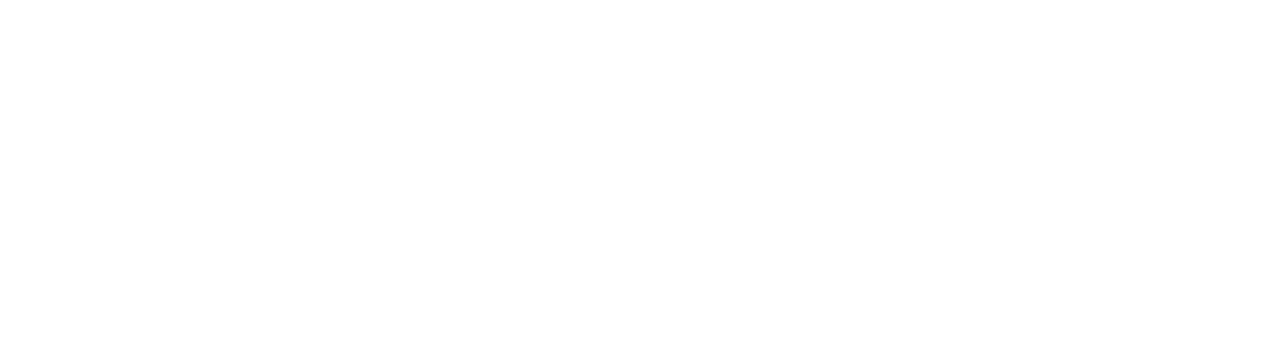
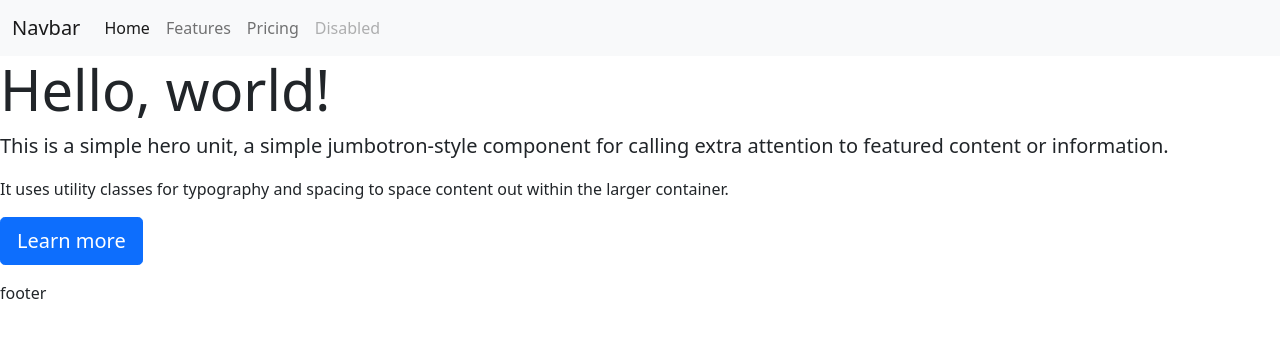
Before and after one commit to StevaAlex/portfolio-R, a React (Create React App) app: page / in a window 1280 px wide. Shown: the top 338 px of the page. Built offline with nearby package versions, Linux system fonts and the light colour scheme.

Commit message:
Added basic code for components

```diff
--- a/public/index.html
+++ b/public/index.html
@@ -9,6 +9,7 @@
       name="description"
       content="Web site created using create-react-app"
     />
+    <link href="https://cdn.jsdelivr.net/npm/bootstrap@5.0.2/dist/css/bootstrap.min.css" rel="stylesheet" integrity="sha384-EVSTQN3/azprG1Anm3QDgpJLIm9Nao0Yz1ztcQTwFspd3yD65VohhpuuCOmLASjC" crossorigin="anonymous">
     <link rel="apple-touch-icon" href="%PUBLIC_URL%/logo192.png" />
     <!--
       manifest.json provides metadata used when your web app is installed on a
@@ -24,10 +25,11 @@
       work correctly both with client-side routing and a non-root public URL.
       Learn how to configure a non-root public URL by running `npm run build`.
     -->
-    <title>React App</title>
+    <title>Steva's Portfolio</title>
   </head>
   <body>
     <noscript>You need to enable JavaScript to run this app.</noscript>
+    <script src="https://cdn.jsdelivr.net/npm/bootstrap@5.0.2/dist/js/bootstrap.bundle.min.js" integrity="sha384-MrcW6ZMFYlzcLA8Nl+NtUVF0sA7MsXsP1UyJoMp4YLEuNSfAP+JcXn/tWtIaxVXM" crossorigin="anonymous"></script>
     <div id="root"></div>
     <!--
       This HTML file is a template.
--- a/src/App.js
+++ b/src/App.js
@@ -1,7 +1,9 @@
+import Home from "./components/Home/Home";
 
 function App() {
   return (
     <div className="App">
+      <Home />
     </div>
   );
 }
--- /dev/null
+++ b/src/components/Footer/Footer.js
@@ -0,0 +1,11 @@
+import React from "react";
+
+function Footer() {
+    return (
+        <div>
+            <footer> footer</footer>
+        </div>
+    )
+}
+
+export default Footer;
--- a/src/components/Home/Home.js
+++ b/src/components/Home/Home.js
@@ -0,0 +1,15 @@
+import React from "react";
+import Navbar from "../Navbar/Navbar";
+import Jumbotron from "../Jumbotron/Jumbotron";
+import Footer from "../Footer/Footer";
+function Home() {
+    return (
+        <div>
+            <Navbar />
+            <Jumbotron/>
+            <Footer/>
+        </div>
+    );
+}
+
+export default Home;
--- a/src/components/Jumbotron/Jumbotron.js
+++ b/src/components/Jumbotron/Jumbotron.js
@@ -0,0 +1,17 @@
+import React from "react";
+
+function Jumbotron() {
+    return (
+        <div>
+            <div className="jumbotron">
+                <h1 className="display-4">Hello, world!</h1>
+                <p className="lead">This is a simple hero unit, a simple jumbotron-style component for calling extra attention to featured content or information.</p>
+                    <p>It uses utility classes for typography and spacing to space content out within the larger container.</p>
+                    <p className="lead">
+                        <a className="btn btn-primary btn-lg" href="#" role="button">Learn more</a>
+                    </p>
+            </div>
+        </div>
+    )
+}
+export default Jumbotron;
--- a/src/components/Navbar/Navbar.js
+++ b/src/components/Navbar/Navbar.js
@@ -0,0 +1,23 @@
+import React from "react";
+
+function Navbar () {
+    return (
+<nav className="navbar navbar-expand-lg navbar-light bg-light">
+  <div className="container-fluid">
+    <a className="navbar-brand" href="#">Navbar</a>
+    <button className="navbar-toggler" type="button" data-bs-toggle="collapse" data-bs-target="#navbarNavAltMarkup" aria-controls="navbarNavAltMarkup" aria-expanded="false" aria-label="Toggle navigation">
+      <span className="navbar-toggler-icon"></span>
+    </button>
+    <div className="collapse navbar-collapse" id="navbarNavAltMarkup">
+      <div className="navbar-nav">
+        <a className="nav-link active" aria-current="page" href="#">Home</a>
+        <a className="nav-link" href="#">Features</a>
+        <a className="nav-link" href="#">Pricing</a>
+        <a className="nav-link disabled" href="#" tabIndex="-1" aria-disabled="true">Disabled</a>
+      </div>
+    </div>
+  </div>
+</nav>
+    );
+}
+export default Navbar;
```
Also changed, not shown: src/components/Footer/Footer.css (added).
